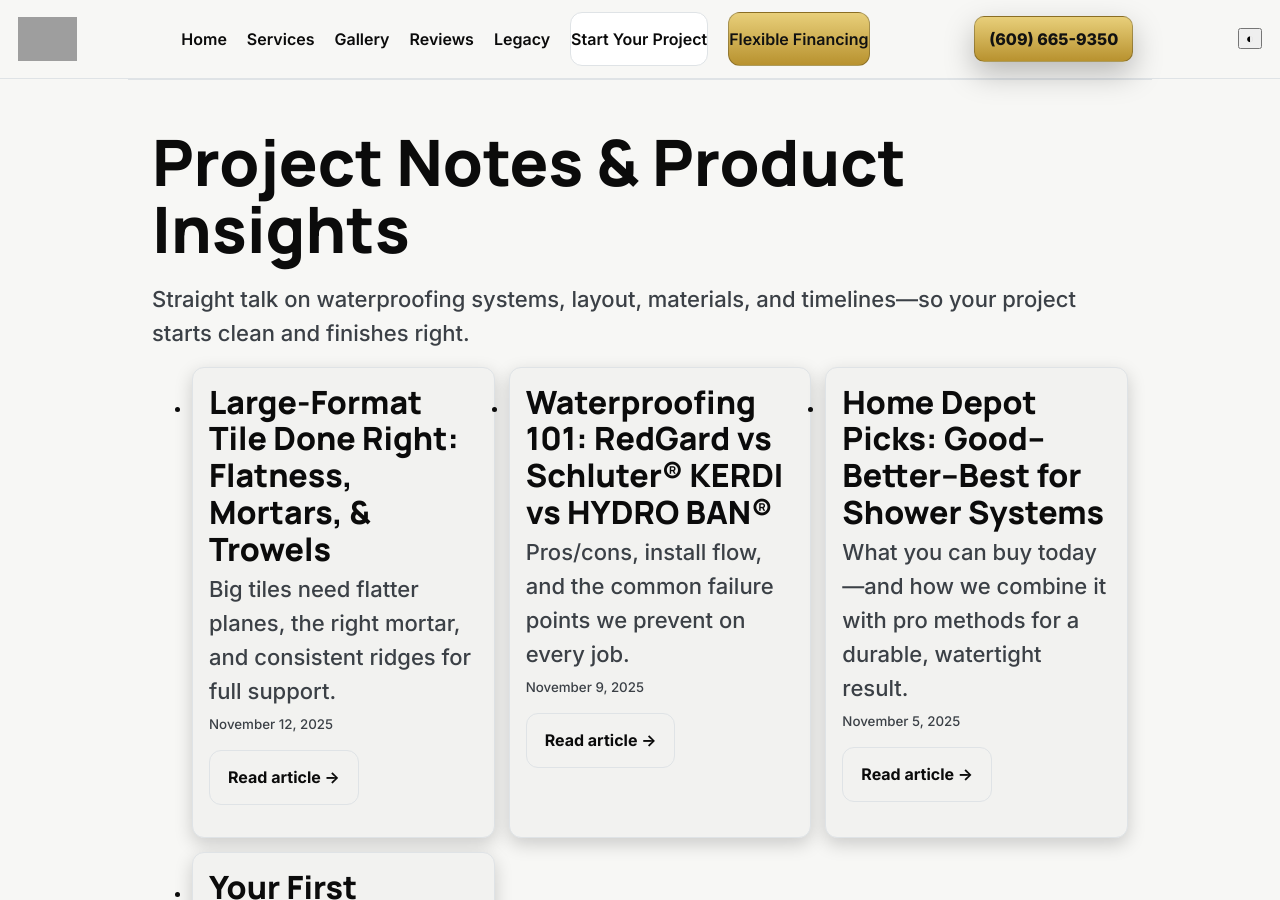
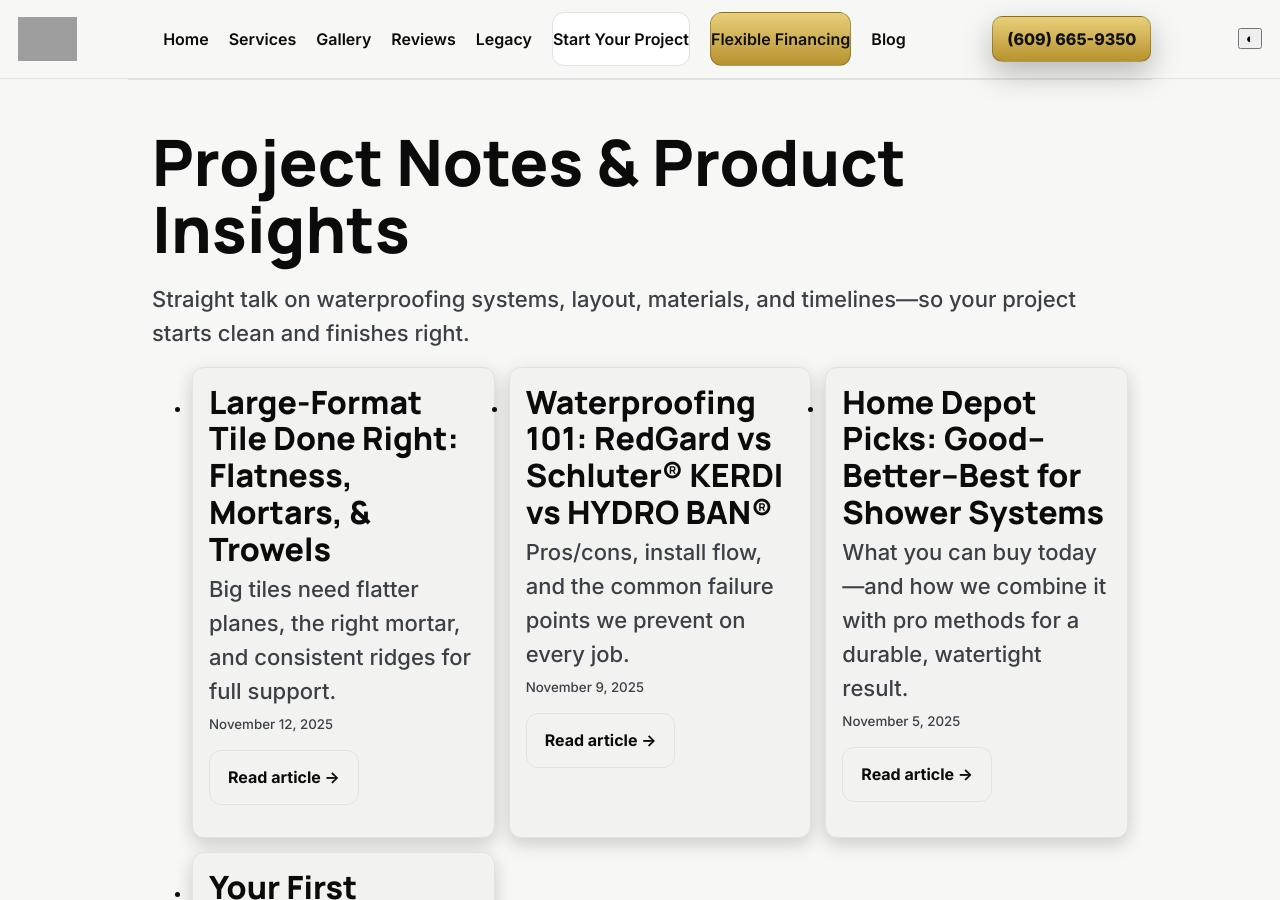
Before and after one commit to XTX33/Tillerstead-site, a Jekyll site: the page built from blog.html, in a window 1280 px wide and 900 px high. Built offline with Jekyll 4.4.1, drawn with Linux system fonts in a browser that asks for light colours; grey boxes are pictures that could not be loaded.

Commit message:
Update header.html

```diff
--- a/_includes/header.html
+++ b/_includes/header.html
@@ -1,6 +1,7 @@
 <header class="appbar">
-  <a class="brand" href="/" aria-label="Tillerstead Home">
-    <img src="/assets/img/Logo-light.png" alt="Tillerstead logo" width="168" height="44">
+  <a class="brand" href="{{ '/' | relative_url }}" aria-label="{{ site.title }} Home">
+    <img src="/assets/img/Logo-light.png" alt="{{ site.title }} logo" width="168" height="44" decoding="async" loading="eager">
+    <span class="sr-only">{{ site.title }}</span>
   </a>
 
   <button class="nav-toggle" aria-controls="nav" aria-expanded="false" title="Menu">
@@ -9,16 +10,19 @@
 
   <nav id="nav" class="site-nav" aria-label="Main">
     <ul>
-      <li><a href="/">Home</a></li>
-      <li><a href="/services.html">Services</a></li>
-      <li><a href="/portfolio.html">Gallery</a></li>
-      <li><a href="/reviews.html">Reviews</a></li>
-      <li><a href="/legacy.html">Legacy</a></li>
-      <li><a class="btn" href="/contact.html">Start Your Project</a></li>
-      <li><a class="btn btn-accent" href="/financing.html">Flexible Financing</a></li>
+      <li><a href="{{ '/' | relative_url }}">Home</a></li>
+      <li><a href="{{ '/services/' | relative_url }}">Services</a></li>
+      <li><a href="{{ '/portfolio/' | relative_url }}">Gallery</a></li>
+      <li><a href="{{ '/reviews/' | relative_url }}">Reviews</a></li>
+      <li><a href="{{ '/legacy/' | relative_url }}">Legacy</a></li>
+      <li><a class="btn" href="{{ '/contact/' | relative_url }}">Start Your Project</a></li>
+      <li><a class="btn btn-accent" href="{{ '/financing/' | relative_url }}">Flexible Financing</a></li>
+      <li><a href="{{ '/blog/' | relative_url }}">Blog</a></li>
     </ul>
   </nav>
 
-  <a class="call-btn" href="tel:+16096659350">(609) 665-9350</a>
-  <button class="theme-toggle" title="Toggle theme" aria-pressed="false">◐</button>
+  <a class="call-btn" href="tel:{{ site.company.phone_link | default: '+16096659350' }}" aria-label="Call Tillerstead">
+    {{ site.company.phone_display | default: '(609) 665-9350' }}
+  </a>
+  <button class="theme-toggle" title="Toggle theme" aria-pressed="false" aria-label="Toggle theme">◐</button>
 </header>
```
